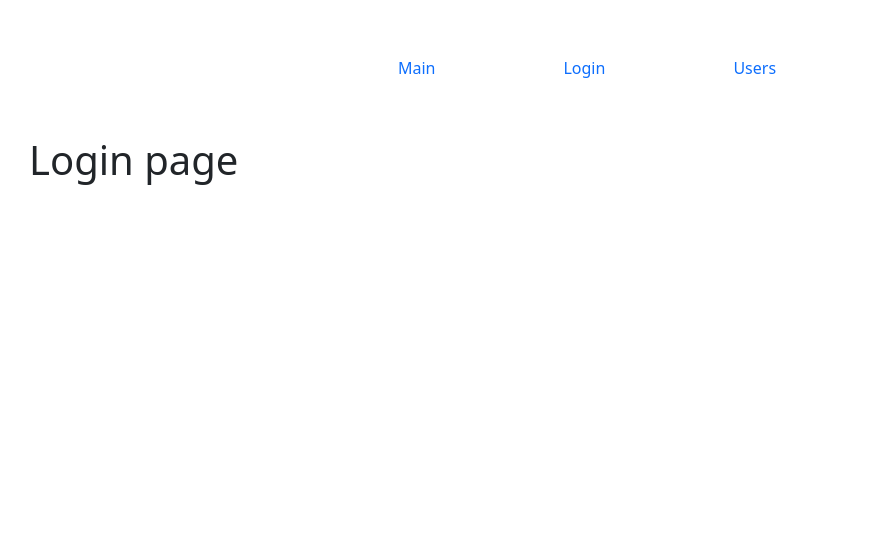
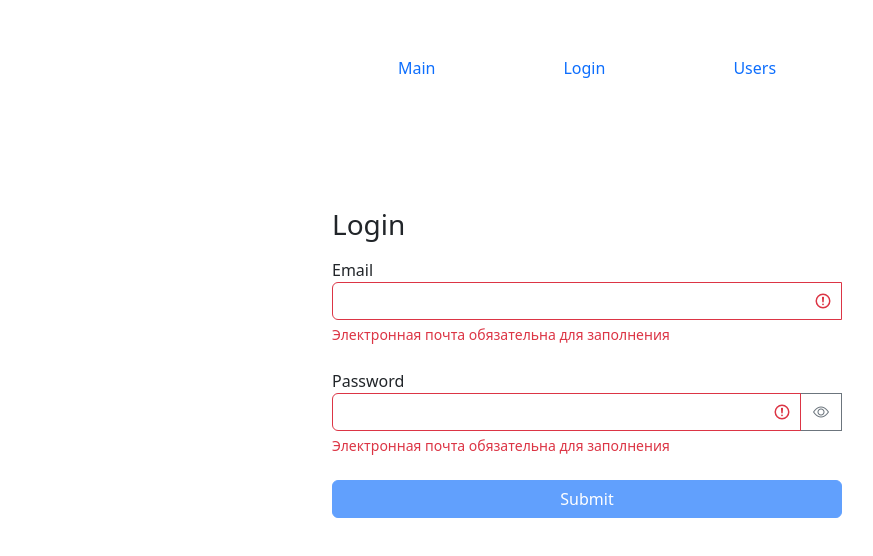
Before and after one commit to ruslangaifutdinov/fast-company, a React (Create React App) app: page /login in a window 1280 px wide. Shown: the top 556 px of the page, without its empty margins (53-926 px from the left). Built offline with nearby package versions, Linux system fonts and the light colour scheme.

Commit message:
add validation for login page

```diff
--- /dev/null
+++ b/src/app/components/textField.jsx
@@ -0,0 +1,45 @@
+import React, { useState } from "react";
+import PropTypes from "prop-types";
+
+const TextField = ({ label, type, name, value, onChange, error }) => {
+    const [showPassword, setShowPassword] = useState(false);
+
+    const getInputClasses = () => {
+        return "form-control " + (error?"is-invalid":"");
+    };
+
+    const toggleShowPassword = ()=>{
+        setShowPassword((prevState)=>!prevState);
+    };
+
+    return (
+        <div className="mb-4">
+            <label htmlFor={name}>{label}</label>
+            <div className="input-group">
+                <input
+                    type={showPassword?"text": type}
+                    id={name}
+                    name={name}
+                    value={value}
+                    onChange={onChange}
+                    className={getInputClasses()}
+                />
+                {type === "password" && (<button className="btn btn-outline-secondary" type="button" onClick={toggleShowPassword}><i className={"bi bi-eye"+(showPassword?"-slash":"")}></i></button>)}
+                {error && <div className="invalid-feedback">{error}</div>}
+            </div>
+        </div>
+    );
+};
+TextField.defaultProps = {
+    type: "text",
+};
+TextField.propTypes = {
+    label: PropTypes.string,
+    type: PropTypes.string,
+    name: PropTypes.string,
+    value: PropTypes.string,
+    onChange: PropTypes.func,
+    error: PropTypes.string,
+};
+
+export default TextField;
--- a/src/app/layouts/login.jsx
+++ b/src/app/layouts/login.jsx
@@ -1,7 +1,88 @@
-import React from "react";
+import React, { useState, useEffect } from "react";
+import TextField from "../components/textField";
+import { validator } from "../utils/validator";
 
 const Login = () => {
-    return <h1>Login page</h1>;
+    const [data, setData] = useState({ email: "", password: "" });
+    const [errors, setErrors] = useState({});
+
+    const validatorConfig = {
+        email: {
+            isRequired: {
+                message: "Электронная почта обязательна для заполнения",
+            },
+            isEmail: {message: "Email введён не корректно"}
+        },
+        password: {
+            isRequired: {
+                message: "Электронная почта обязательна для заполнения",
+            },
+            isCapitalSymbol: {
+                message: "Пароль должен содержать хотя бы одну заглавную букву",
+            },
+            isContainDigit: {
+                message: "Пароль должен содержать хотя бы одну цифру",
+            },
+            min: {
+                message: "Пароль должен быть не меньше восьми символов",
+                value: 8,
+            }
+        },
+    };
+
+    useEffect(() => {
+        validate();
+    }, [data]);
+
+    const validate = () => {
+        const errors = validator(data, validatorConfig);
+        setErrors(errors);
+        return Object.keys(errors).length === 0;
+    };
+
+    const isValid = Object.keys(errors).length === 0;
+
+    const handleChange = ({ target }) => {
+        setData((prevState) => ({
+            ...prevState,
+            [target.name]: target.value,
+        }));
+    };
+
+    const handleSubmit = (e) => {
+        e.preventDefault();
+        const isValidate = validate();
+        if (!isValidate) return;
+        console.log(data);
+    };
+
+    return (
+        <div className="container mt-5">
+            <div className="row">
+                <div className="col-md-6 offset-md-3 p-4">
+                    <h3 className="mb-3">Login</h3>
+                    <form onSubmit={handleSubmit}>
+                        <TextField
+                            label="Email"
+                            name="email"
+                            value={data.email}
+                            onChange={handleChange}
+                            error={errors.email}
+                        />
+                        <TextField
+                            label="Password"
+                            type="password"
+                            name="password"
+                            value={data.password}
+                            onChange={handleChange}
+                            error={errors.password}
+                        />
+                        <button className="btn btn-primary w-100 mx-auto" type="submit" disabled={!isValid}>Submit</button>
+                    </form>
+                </div>
+            </div>
+        </div>
+    );
 };
 
 export default Login;
--- /dev/null
+++ b/src/app/utils/validator.js
@@ -0,0 +1,49 @@
+export function validator(data, config) {
+    const errors = {};
+    function validate(validateMethod, data, config) {
+        let statusValidate;
+        switch (validateMethod) {
+        case "isRequired":
+            statusValidate = data.trim() === "";
+            break;
+        case "isEmail": {
+            const emailRegExp = /^\S+@\S+\.\S+$/g;
+            statusValidate = !emailRegExp.test(data);
+            break;
+        }
+        case "isCapitalSymbol": {
+            const capitalRegExp = /[A-Z]+/g;
+            statusValidate = !capitalRegExp.test(data);
+            break;
+        }
+        case "isContainDigit": {
+            const digitRegExp = /\d+/g;
+            statusValidate = !digitRegExp.test(data);
+            break;
+        }
+        case "min": {
+            statusValidate = data.length < config.value;
+            break;
+        }
+
+        default:
+            break;
+        }
+        if(statusValidate) return config.message;
+    }
+
+    for (const fieldName in data) {
+        for (const validateMethod in config[fieldName]) {
+            const error = validate(
+                validateMethod,
+                data[fieldName],
+                config[fieldName][validateMethod]
+            );
+            if(error && !errors[fieldName]){
+                errors[fieldName] = error;
+            }
+
+        }
+    }
+    return errors;
+}
```
Also changed, not shown: src/app/components/tableHeader.jsx (+12 -10 lines), .eslintrc.js, .prettierrc.js.
